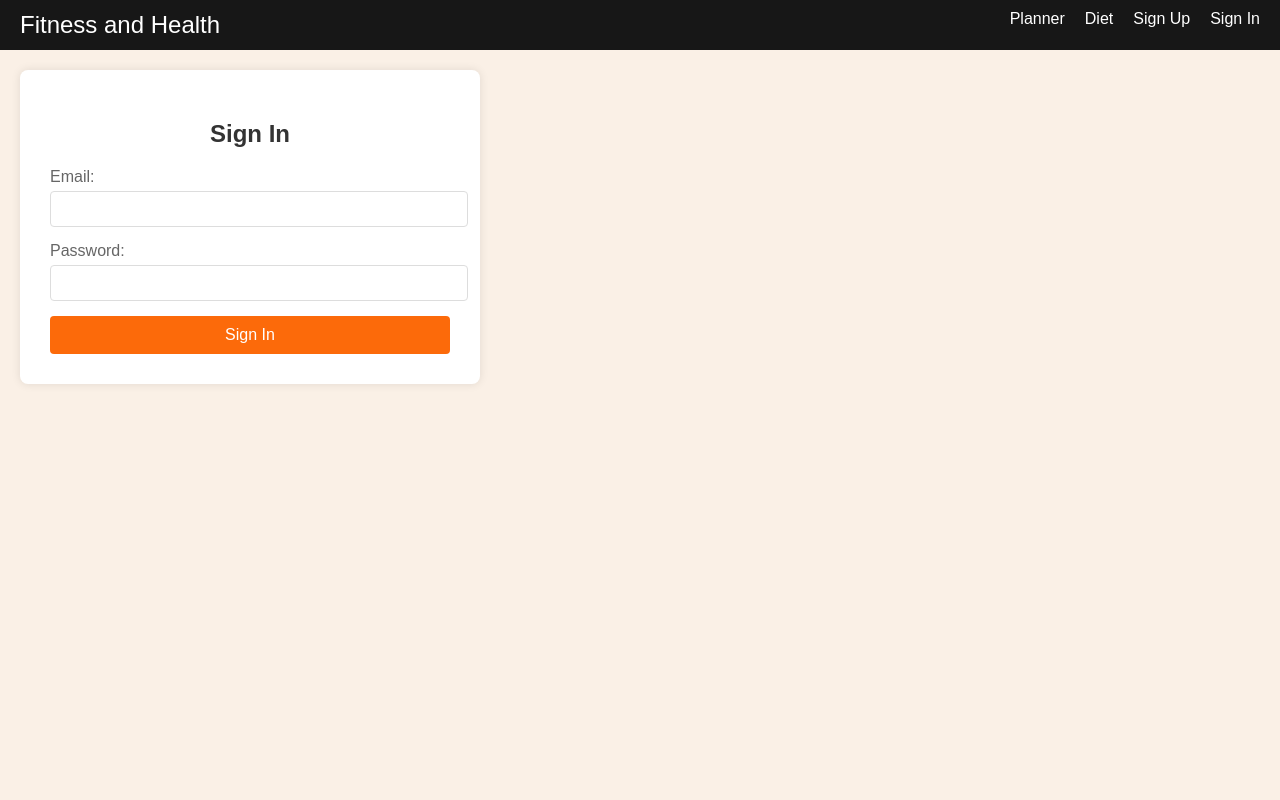
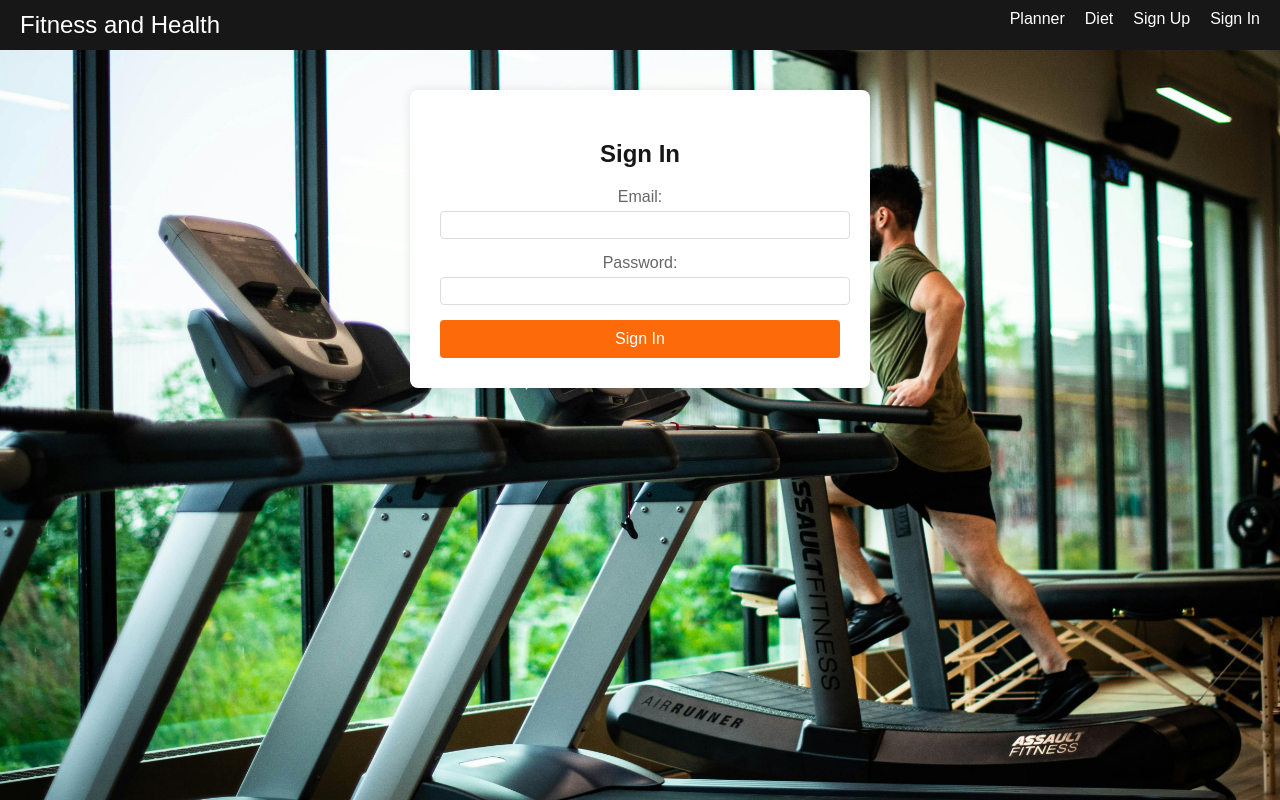
Before and after one commit to Vid2714/Health-and-Fitness-tracking-website-using-LLM, a React (Create React App) app in the folder fitness-app/: page /sign-in in a window 1280 px wide. Built offline with nearby package versions, Linux system fonts and the light colour scheme.

Commit message:
Background image

```diff
--- a/fitness-app/src/App.css
+++ b/fitness-app/src/App.css
@@ -1,10 +1,10 @@
 body, html {
   margin: 0;
   padding: 0;
-  width: 100%;
-  height: 100%;
   font-family: Arial, sans-serif;
-  background-color: linen;
+  background-image: url('./components/assets/treadmills.jpg');
+  background-size: cover;
+  background-repeat: no-repeat ;
 }
 
 .App {
--- a/fitness-app/src/components/DietTracker.css
+++ b/fitness-app/src/components/DietTracker.css
@@ -6,8 +6,6 @@
 }
 
 .form-container {
-  display: flex;
-  flex-wrap: wrap;
   justify-content: center;
   align-items: flex-start;
 }
@@ -19,6 +17,7 @@
   border-radius: 8px;
   background-color: #f0f0f0;
   width: 300px;
+
 }
 
 .form h2 {
@@ -56,7 +55,7 @@
 .meals-container {
   display: flex;
   flex-wrap: wrap;
-  justify-content: center;
+  justify-content: flex-end;
   width: 100%;
 }
 
--- a/fitness-app/src/components/SignInForm.jsx
+++ b/fitness-app/src/components/SignInForm.jsx
@@ -22,6 +22,7 @@ function SignInForm() {
   };
 
   return (
+    <div className="signForm">
     <div className="sign-in-form">
       <h2>Sign In</h2>
       <form onSubmit={handleSubmit}>
@@ -50,6 +51,7 @@ function SignInForm() {
         <button type="submit">Sign In</button>
       </form>
     </div>
+    </div>
   );
 }
 
--- a/fitness-app/src/components/SignUpForm.jsx
+++ b/fitness-app/src/components/SignUpForm.jsx
@@ -32,6 +32,7 @@ function SignUpForm() {
   };
 
   return (
+    <div className="signForm">
     <div className="sign-up-form">
       <h2>Sign Up for FitTrack</h2>
       <form onSubmit={handleSubmit}>
@@ -119,6 +120,7 @@ function SignUpForm() {
         <button type="submit">Sign Up</button>
       </form>
     </div>
+    </div>
   );
 }
 
--- a/fitness-app/src/components/signForm.css
+++ b/fitness-app/src/components/signForm.css
@@ -1,9 +1,10 @@
 
-.Form-container{
-    display: flex;
-
+.signForm{
+    margin: 20px;
+    text-align: center;
   }
   .sign-up-form, .sign-in-form {
+    margin: auto;
     background-color: white;
     padding: 30px;
     border-radius: 8px;
@@ -14,7 +15,7 @@
 
   .sign-up-form h2, .sign-in-form h2 {
     text-align: center;
-    color: #333;
+    color: #171717;
     margin-bottom: 20px;
   }
 
@@ -36,7 +37,7 @@
   .sign-up-form input, .sign-in-form input,
   .sign-up-form select {
     width: 100%;
-    padding: 8px;
+    padding: 4px;
     border: 1px solid #ddd;
     border-radius: 4px;
     font-size: 16px;
```
Also changed, not shown: fitness-app/src/components/assets/man-running.jpg (added), fitness-app/src/components/assets/treadmills.jpg (added).
